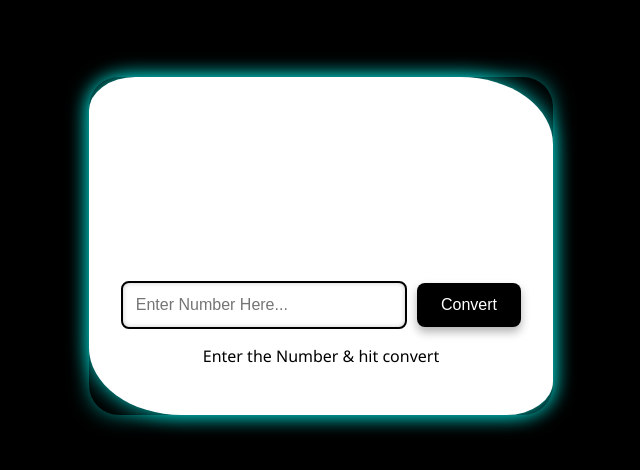
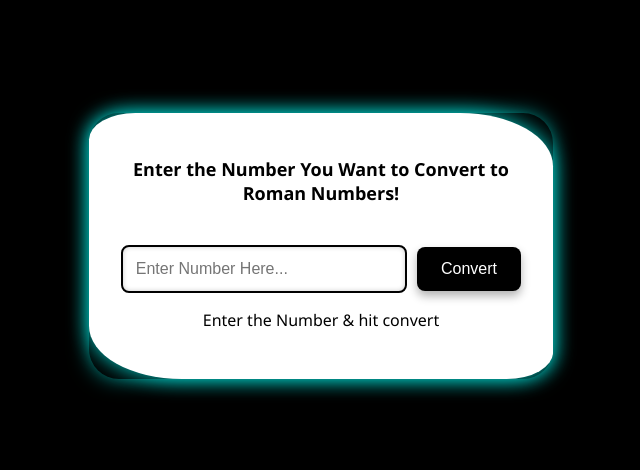
Before and after one commit to ZohalMirkhel/Roman-Numeral-Converter, a plain HTML site: page index.html in a window 1280 px wide. Shown: the part 154-624 px from the top of the page, without its empty margins (319-959 px from the left). Drawn offline with Linux system fonts and the light colour scheme.

Commit message:
Styled the H1 tag.

```diff
--- a/index.html
+++ b/index.html
@@ -8,7 +8,7 @@
 </head>
 <body>
   <div class="box">
-    <h1 class="heading">Enter the Roman Number You Want to Convert</h1>
+    <h1 class="heading">Enter the Number You Want to Convert to Roman Numbers!</h1>
     <div class="wrapper">
       <input type="number" id="number" placeholder="Enter Number Here...">
       <button type="button" id="convert-btn">Convert</button>
--- a/style.css
+++ b/style.css
@@ -105,3 +105,11 @@ p {
   color: #000;
   font-weight: 400;
 }
+
+.heading {
+  font-size: 18px;
+  font-weight: bold;
+  color: #000;
+  text-align: center;
+  margin-bottom: 40px;
+}
```
